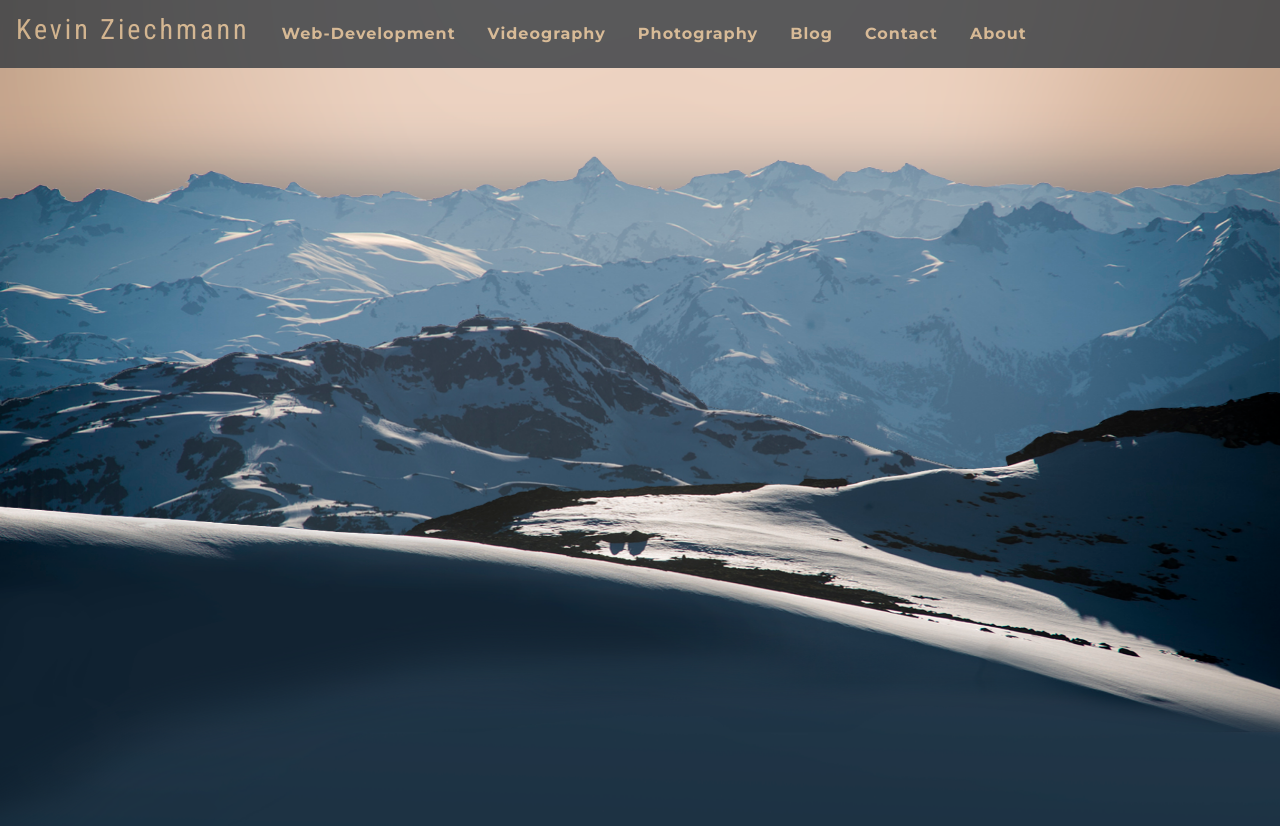
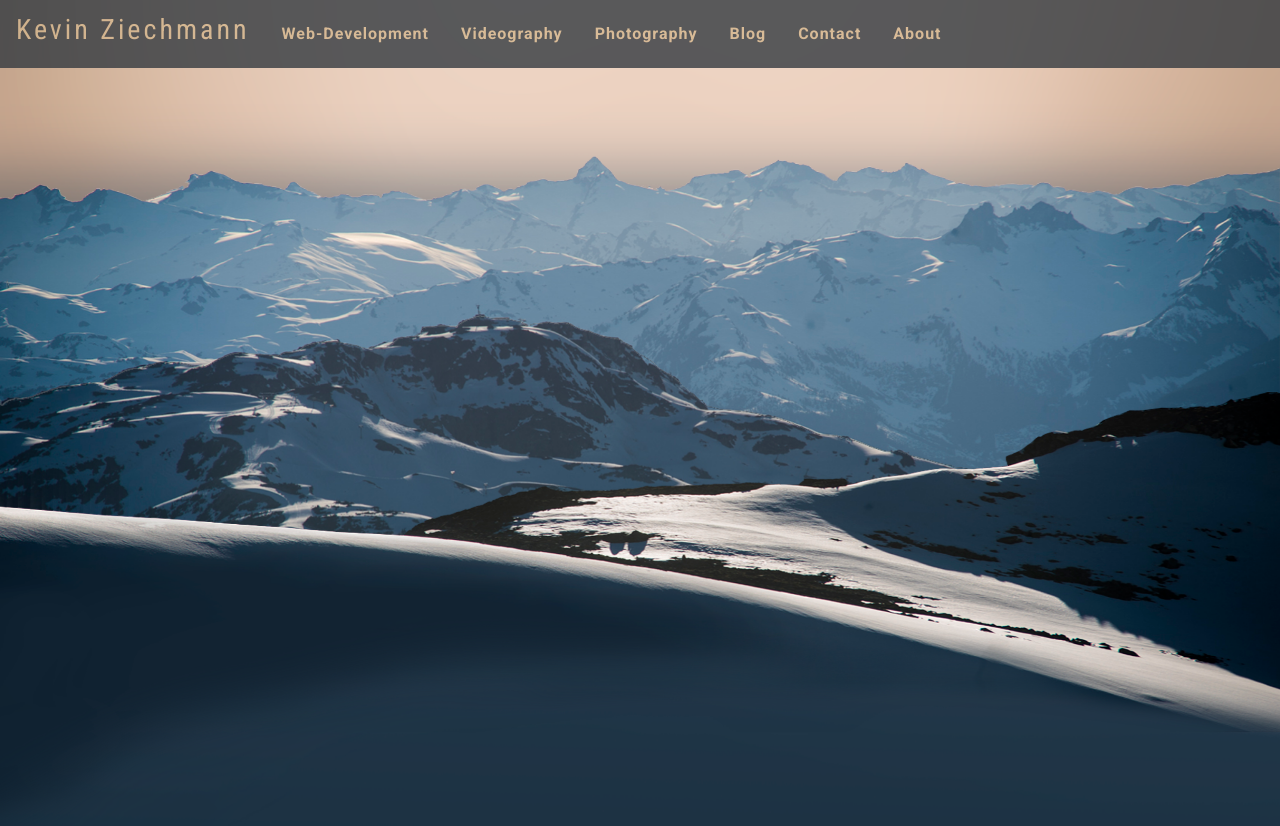
Before and after one commit to kziechmann/Portfolio-react-site, a React (Create React App) app: page / in a window 1280 px wide. Shown: the top 826 px of the page. Built offline with nearby package versions, Linux system fonts and the light colour scheme.

Commit message:
Navbar with react-bootstrap and custom css added.

```diff
--- a/public/index.html
+++ b/public/index.html
@@ -15,8 +15,7 @@
       integrity="sha384-GJzZqFGwb1QTTN6wy59ffF1BuGJpLSa9DkKMp0DgiMDm4iYMj70gZWKYbI706tWS"
       crossorigin="anonymous"
     />
-    <link href="https://fonts.googleapis.com/css?family=Roboto+Condensed" rel="stylesheet">
-    <link href="https://fonts.googleapis.com/css?family=Montserrat:300,400,500,700" rel="stylesheet">
+    <link href="https://fonts.googleapis.com/css?family=Roboto+Condensed|Roboto:400,500,700,900" rel="stylesheet">
     <title>React App</title>
   </head>
   <body>
--- a/src/App.css
+++ b/src/App.css
@@ -1,7 +1,7 @@
 body {
   background-image: url("./BG_Layer_1.png");
   background-repeat: no-repeat;
-  font-family: 'Merriweather Sans', sans-serif;
+  font-family: 'Roboto', sans-serif;
 
  }
 
@@ -11,7 +11,7 @@
 
 .navlink{
   font-weight: 700;
-  font-family: 'Montserrat', sans-serif;
+  font-family: 'Roboto', sans-serif;
   letter-spacing: 1px;
   color: tan;
 
```
